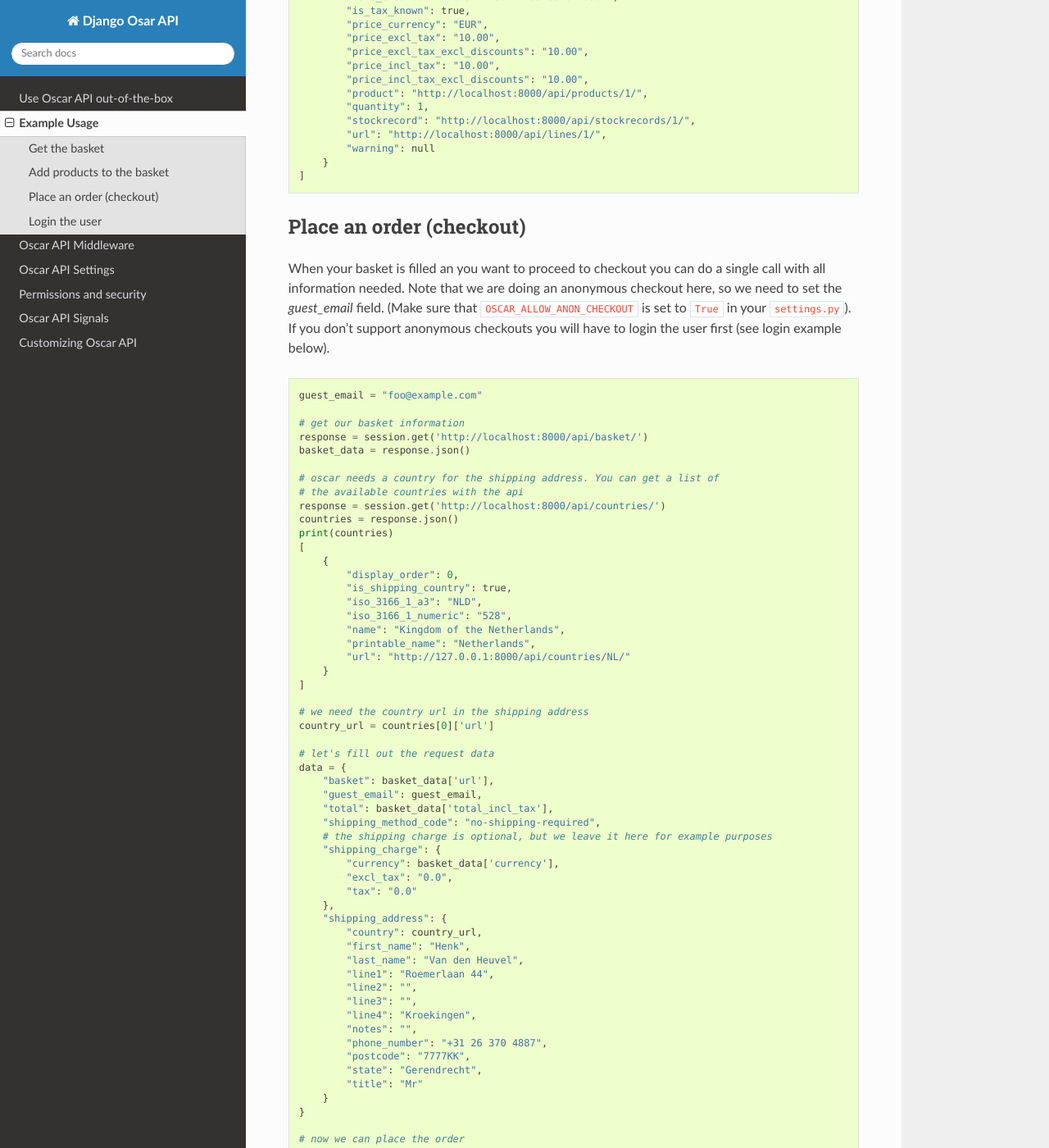
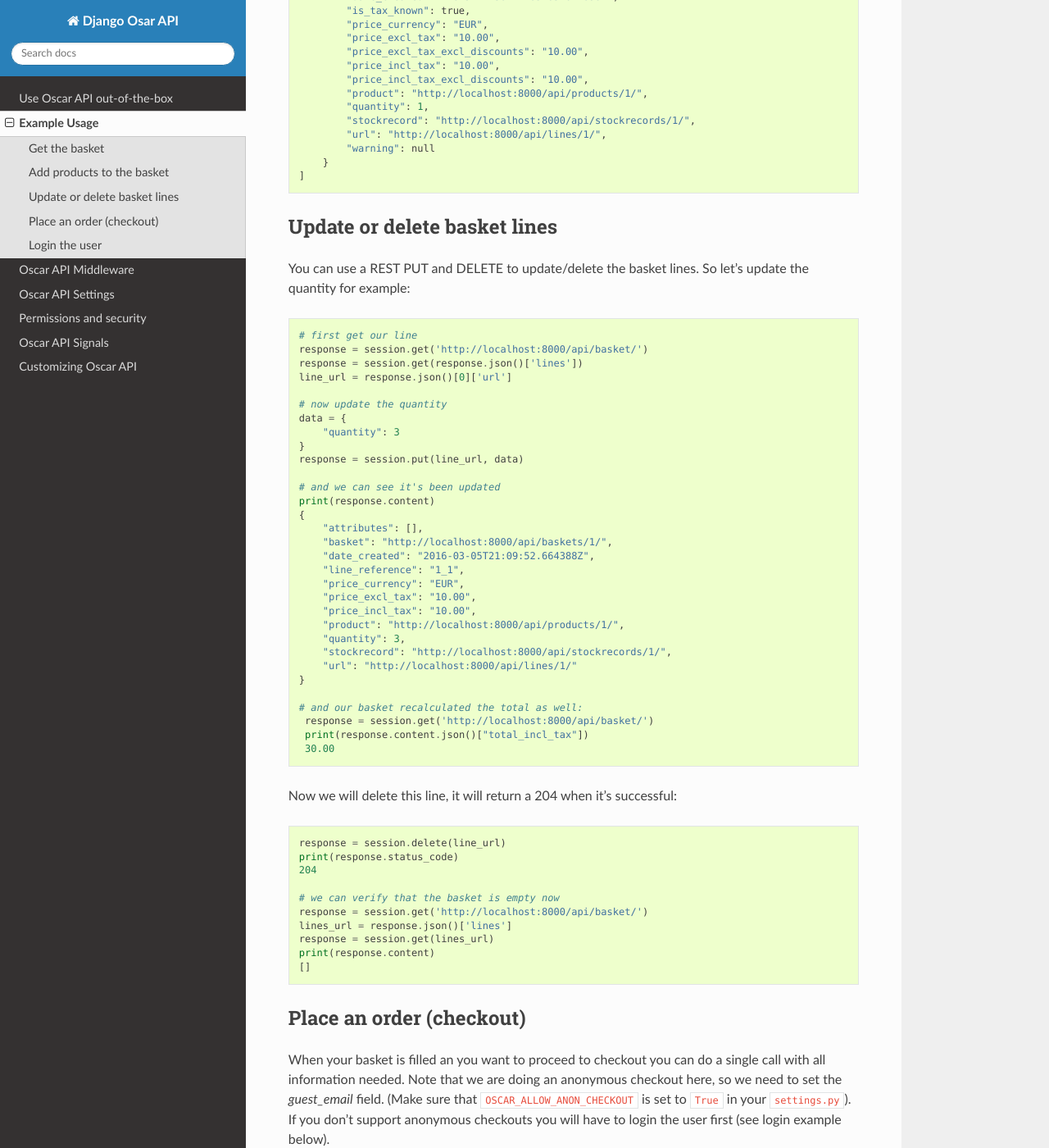
Before and after one commit to django-oscar/django-oscar-api, a Sphinx documentation site: the page built from docs/source/usage/communicate_with_the_api.rst, in a window 1280 px wide and 1400 px high, scrolled down 2633 px. Shown: the whole window at 82% size. Built offline with Sphinx 7.4.7 and the Read the Docs theme 2.0.0, drawn with Linux system fonts in a browser that asks for light colours.

Commit message:
Added documentation (and a test) how to update basket lines

```diff
--- a/docs/source/usage/communicate_with_the_api.rst
+++ b/docs/source/usage/communicate_with_the_api.rst
@@ -148,6 +148,60 @@ And we can see that it has been added:
             "warning": null
         }
     ]
+
+Update or delete basket lines
+-----------------------------
+
+You can use a REST PUT and DELETE to update/delete the basket lines. So let's update the quantity for example:
+
+.. code-block:: python
+
+    # first get our line
+    response = session.get('http://localhost:8000/api/basket/')
+    response = session.get(response.json()['lines'])
+    line_url = response.json()[0]['url']
+
+    # now update the quantity
+    data = {
+        "quantity": 3
+    }
+    response = session.put(line_url, data)
+
+    # and we can see it's been updated
+    print(response.content)
+    {
+        "attributes": [],
+        "basket": "http://localhost:8000/api/baskets/1/",
+        "date_created": "2016-03-05T21:09:52.664388Z",
+        "line_reference": "1_1",
+        "price_currency": "EUR",
+        "price_excl_tax": "10.00",
+        "price_incl_tax": "10.00",
+        "product": "http://localhost:8000/api/products/1/",
+        "quantity": 3,
+        "stockrecord": "http://localhost:8000/api/stockrecords/1/",
+        "url": "http://localhost:8000/api/lines/1/"
+    }
+
+    # and our basket recalculated the total as well:
+     response = session.get('http://localhost:8000/api/basket/')
+     print(response.content.json()["total_incl_tax"])
+     30.00
+
+Now we will delete this line, it will return a 204 when it's successful:
+
+.. code-block:: python
+
+    response = session.delete(line_url)
+    print(response.status_code)
+    204
+
+    # we can verify that the basket is empty now
+    response = session.get('http://localhost:8000/api/basket/')
+    lines_url = response.json()['lines']
+    response = session.get(lines_url)
+    print(response.content)
+    []
 
 Place an order (checkout)
 -------------------------
```
Also changed, not shown: 1 other file.
